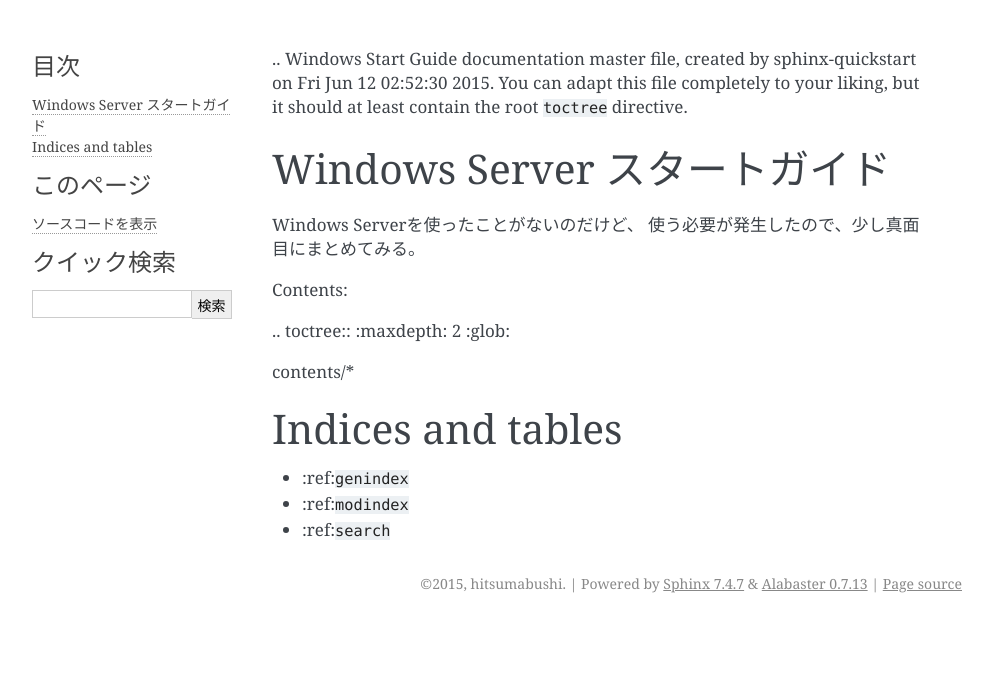
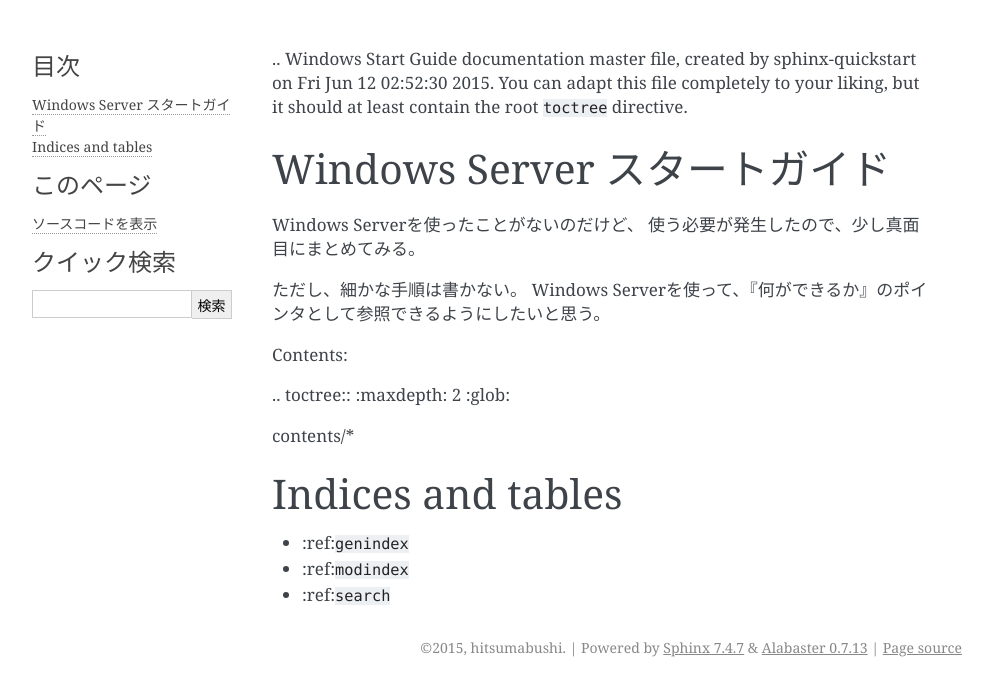
Before and after one commit to hitsumabushi/windows_start_guide, a Sphinx documentation site: the page built from source/index.md, in a window 1280 px wide. Shown: the top 696 px of the page, without its empty margins (148-1141 px from the left). Built offline with Sphinx 7.4.7, drawn with Linux system fonts in a browser that asks for light colours.

Commit message:
Add explanetion of this document

```diff
--- a/source/index.md
+++ b/source/index.md
@@ -8,6 +8,9 @@
 
 Windows Serverを使ったことがないのだけど、
 使う必要が発生したので、少し真面目にまとめてみる。
+
+ただし、細かな手順は書かない。
+Windows Serverを使って、『何ができるか』のポインタとして参照できるようにしたいと思う。
 
 Contents:
 
```
